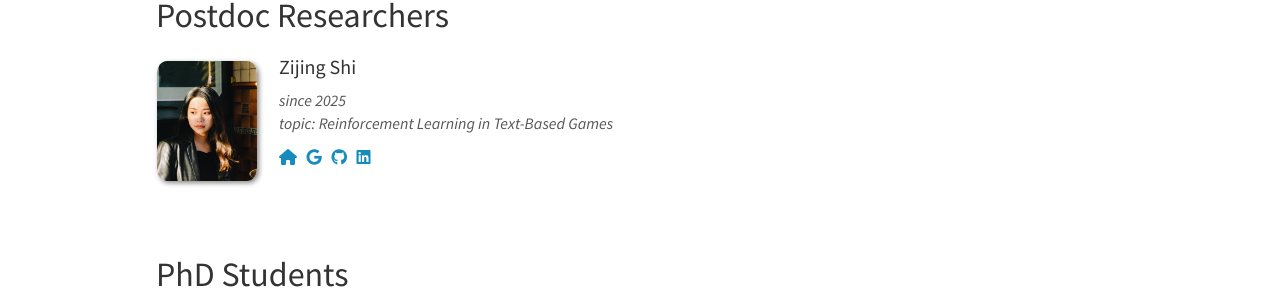
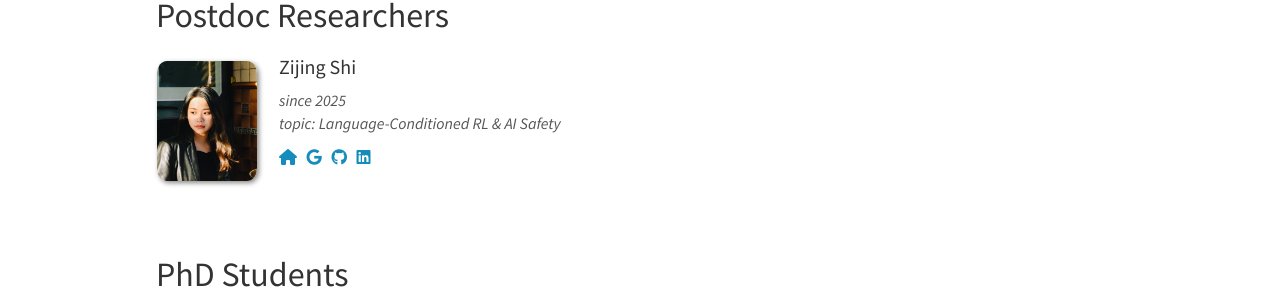
Before and after one commit to utsnlp/utsnlp.github.io, a Jekyll site: the page built from _pages/team.md, in a window 1280 px wide and 900 px high, scrolled down 324 px. Shown: the part 147-454 px from the top of the window. Built offline with Jekyll 4.4.1, drawn with Linux system fonts in a browser that asks for light colours; nearby versions of some CDN libraries.

Commit message:
Update postdoc_students.yml

```diff
--- a/_data/postdoc_students.yml
+++ b/_data/postdoc_students.yml
@@ -6,7 +6,7 @@
   photo: zijing.jpg
   duration: 2025
   cosupervision: Hua Zuo
-  topic: Reinforcement Learning in Text-Based Games
+  topic: Language-Conditioned RL & AI Safety
   url:
     personal_site: https://winni18.github.io/
     google_scholar: https://scholar.google.com/citations?user=dIIHQaMAAAAJ&hl
```
